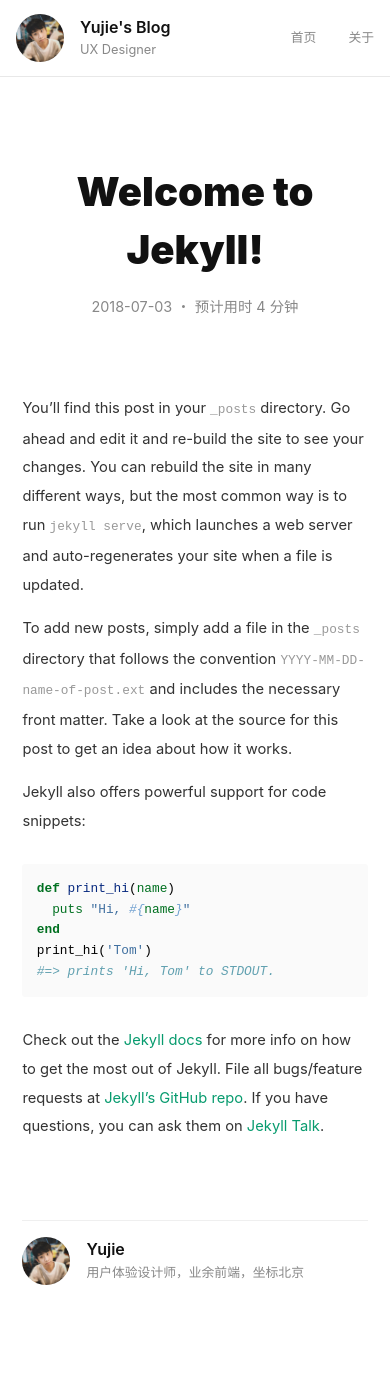
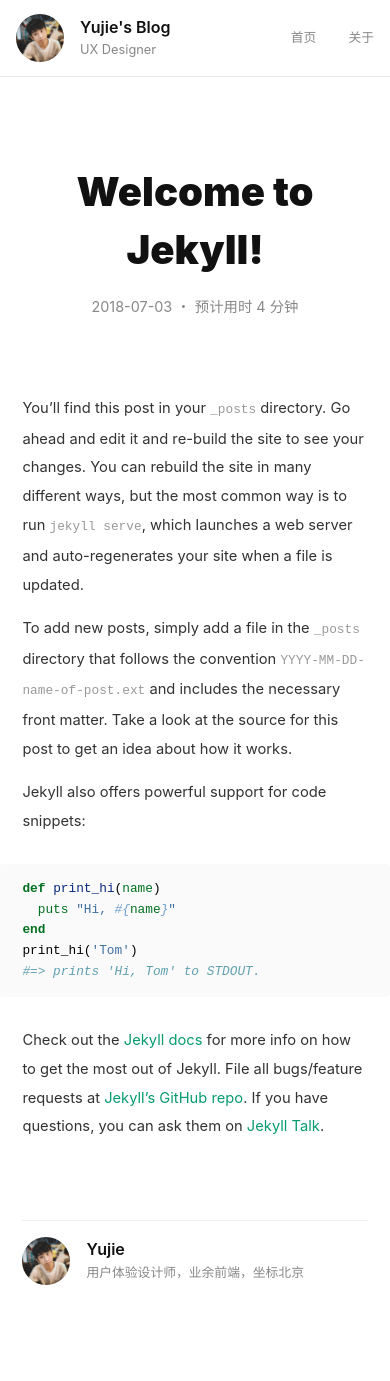
Before and after one commit to imyujie/imyujie.github.io, a Jekyll site: the page built from _posts/2018-07-03-welcome-to-jekyll.markdown, in a window 390 px wide. Built offline with Jekyll 4.4.1, drawn with Linux system fonts in a browser that asks for light colours.

Commit message:
code style

```diff
--- a/_sass/style.scss
+++ b/_sass/style.scss
@@ -20,6 +20,9 @@
     font-family: -apple-system,BlinkMacSystemFont,"Segoe UI",Roboto,Oxygen-Sans,Ubuntu,Cantarell,"Helvetica Neue",sans-serif;
 }
 
+pre, code {
+    font-family: monospace;
+}
 a {
     text-decoration: none;
     color: #888;
@@ -480,7 +483,11 @@
         margin: 0 auto;
     }
 
-    .post-content .imgcomp {
+    .post-content .imgcomp, figure.highlight {
         width: 100vw;
     }
+
+    .highlight pre {
+        padding: .9rem $mobile-padding-lr;
+    }
 }
```
